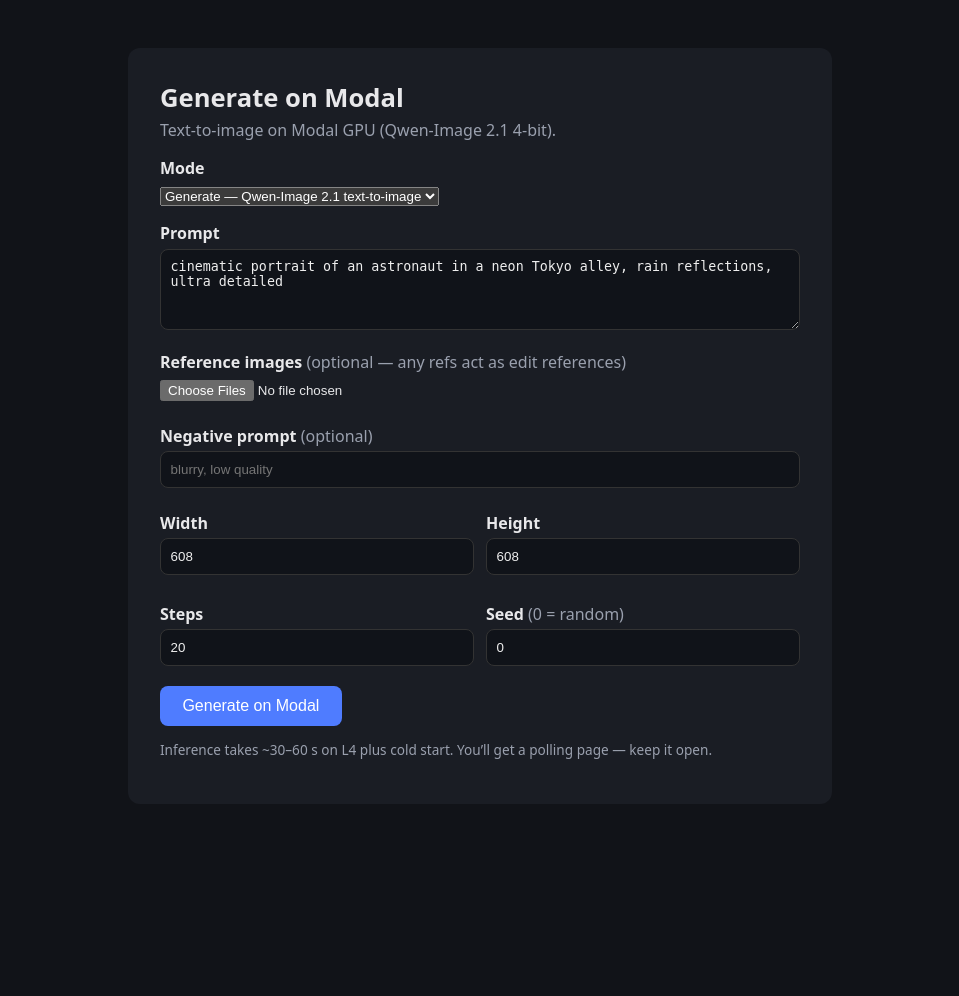
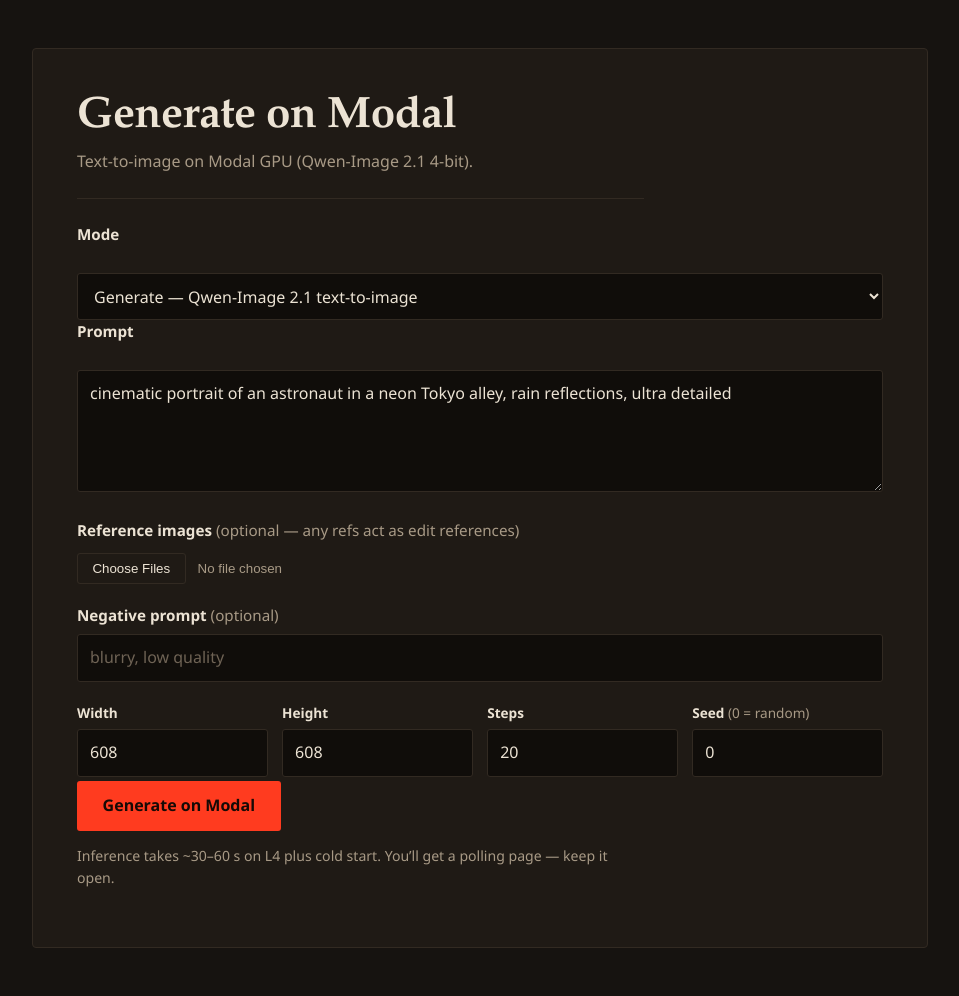
Before and after one commit to rajvermacas/runpod-setup, a FastAPI app: page / in a window 1280 px wide. Shown: the whole page, without its empty margins (160-1119 px from the left). Before the commit the page ends 759 px from the top, so only its background shows below. Run offline with FastAPI, Linux system fonts and the light colour scheme.

Commit message:
Web UI: darkroom redesign per frontend-design skill (safelight-red signal, serif display)

```diff
--- a/web/static/style.css
+++ b/web/static/style.css
@@ -1,21 +1,179 @@
-:root { color-scheme: dark; }
-body { background: #111318; color: #e8e8ea; font-family: system-ui, sans-serif; margin: 0; }
-.card { max-width: 640px; margin: 3rem auto; padding: 2rem; background: #1a1d24; border-radius: 12px; }
-h1 { margin: 0 0 .25rem; font-size: 1.6rem; }
-.sub { color: #9aa0ae; margin-top: 0; }
-label { display: block; margin: 1rem 0 .3rem; font-weight: 600; }
-.opt { font-weight: 400; color: #9aa0ae; }
-textarea, input[type=text], input[type=number] { width: 100%; box-sizing: border-box; padding: .6rem; border-radius: 8px; border: 1px solid #333; background: #101319; color: #eee; }
-input[type=file] { margin-bottom: .5rem; }
-.grid { display: grid; grid-template-columns: 1fr 1fr; gap: .75rem; margin-top: .5rem; }
-button, .btn { display: inline-block; margin-top: 1.25rem; padding: .7rem 1.4rem; border: 0; border-radius: 8px; background: #4f7cff; color: #fff; font-size: 1rem; cursor: pointer; text-decoration: none; }
-button:hover { background: #3d63cc; }
-.error { background: #3a1a1a; border: 1px solid #a33; padding: .6rem; border-radius: 8px; }
-.hint { color: #9aa0ae; font-size: .85rem; }
-code { background: #101319; padding: .1rem .35rem; border-radius: 4px; }
-img.out { width: 100%; border-radius: 8px; margin-top: 1rem; }
-.refs { display: flex; gap: .5rem; margin-top: .5rem; }
-.refs img { height: 72px; border-radius: 6px; }
-.spinner { width: 36px; height: 36px; border: 4px solid #333; border-top-color: #4f7cff; border-radius: 50%; animation: spin 1s linear infinite; margin: 1rem 0; }
+/* Darkroom console — warm photographic blacks, one safelight-red signal.
+   Single tray panel, hairline rules, serif display + grotesk UI + mono data. */
+:root {
+  color-scheme: dark;
+  --room: #161310;    /* warm black — the darkroom */
+  --tray: #1f1a15;    /* developing tray */
+  --ink: #ece3d4;     /* warm paper white */
+  --dim: #a89a86;     /* muted warm grey */
+  --line: #322a22;    /* hairlines */
+  --safe: #ff3b1f;    /* safelight red — the one bold element */
+  --safe-deep: #b3260f;
+  --field: #100d0a;
+}
+
+* { box-sizing: border-box; }
+
+body {
+  background: var(--room);
+  color: var(--ink);
+  font-family: "Avenir Next", "Segoe UI", system-ui, -apple-system, sans-serif;
+  font-size: 1rem;
+  line-height: 1.55;
+  margin: 0;
+  -webkit-font-smoothing: antialiased;
+}
+
+/* Single centered tray, left-aligned content, prose-width cap */
+.card {
+  max-width: 56rem;
+  margin: clamp(1rem, 4vw, 3rem) auto;
+  padding: clamp(1.25rem, 4vw, 2.75rem);
+  background: var(--tray);
+  border: 1px solid var(--line);
+  border-radius: 4px;
+}
+
+/* Serif display headline — print/photography vernacular, tight tracking */
+h1 {
+  font-family: "Iowan Old Style", "Palatino Linotype", Palatino, Georgia, serif;
+  font-weight: 600;
+  font-size: clamp(1.9rem, 4.5vw, 2.75rem);
+  letter-spacing: -0.01em;
+  line-height: 1.1;
+  margin: 0 0 0.5rem;
+  text-wrap: balance;
+}
+
+.sub {
+  color: var(--dim);
+  margin: 0 0 1.5rem;
+  max-width: 62ch;
+  padding-bottom: 1.5rem;
+  border-bottom: 1px solid var(--line);
+}
+
+/* Form rhythm: generous vertical spacing, quiet labels in sentence case */
+form > * + * { margin-top: 1.25rem; }
+
+label {
+  display: block;
+  margin: 0 0 0.4rem;
+  font-weight: 600;
+  font-size: 0.95rem;
+}
+
+.opt { font-weight: 400; color: var(--dim); }
+
+select,
+textarea,
+input[type="text"],
+input[type="number"] {
+  width: 100%;
+  padding: 0.65rem 0.75rem;
+  border: 1px solid var(--line);
+  border-radius: 3px;
+  background: var(--field);
+  color: var(--ink);
+  font: inherit;
+}
+
+textarea { min-height: 7rem; resize: vertical; line-height: 1.55; }
+
+::placeholder { color: #6f6355; }
+
+input[type="file"] { margin: 0.25rem 0 0; color: var(--dim); }
+input[type="file"]::file-selector-button {
+  font: inherit;
+  padding: 0.45rem 0.9rem;
+  margin-right: 0.75rem;
+  border: 1px solid var(--line);
+  border-radius: 3px;
+  background: transparent;
+  color: var(--ink);
+  cursor: pointer;
+}
+
+.grid {
+  display: grid;
+  grid-template-columns: repeat(4, 1fr);
+  gap: 0.9rem;
+}
+.grid label { font-size: 0.85rem; }
+
+/* The bold moment: safelight-red action */
+button,
+.btn {
+  display: inline-block;
+  margin-top: 0.25rem;
+  padding: 0.8rem 1.6rem;
+  border: 0;
+  border-radius: 3px;
+  background: var(--safe);
+  color: #160a06;
+  font: inherit;
+  font-weight: 700;
+  cursor: pointer;
+  text-decoration: none;
+}
+button:hover, .btn:hover { background: #ff5a38; }
+button:active, .btn:active { transform: translateY(1px); }
+
+/* Visible keyboard focus everywhere */
+:focus-visible {
+  outline: 2px solid var(--safe);
+  outline-offset: 2px;
+}
+
+/* Errors direct, never vague — quiet red panel, plain sentence */
+.error {
+  background: #2a1410;
+  border: 1px solid var(--safe-deep);
+  border-left: 3px solid var(--safe);
+  padding: 0.7rem 0.9rem;
+  border-radius: 0 3px 3px 0;
+}
+
+.hint { color: var(--dim); font-size: 0.88rem; max-width: 70ch; }
+
+code {
+  font-family: ui-monospace, "SF Mono", Menlo, Consolas, monospace;
+  font-size: 0.88em;
+  background: var(--field);
+  border: 1px solid var(--line);
+  padding: 0.1rem 0.4rem;
+  border-radius: 3px;
+}
+
+a { color: var(--ink); text-decoration-color: var(--safe); text-underline-offset: 3px; }
+
+/* Result: image is the hero, full tray width */
+img.out { width: 100%; border: 1px solid var(--line); border-radius: 2px; margin-top: 1.25rem; }
+
+.refs { display: flex; gap: 0.6rem; margin-top: 0.75rem; flex-wrap: wrap; }
+.refs img { height: 76px; border: 1px solid var(--line); border-radius: 2px; }
+
+details { margin-top: 1.5rem; border-top: 1px solid var(--line); padding-top: 1rem; }
+summary { cursor: pointer; color: var(--dim); }
+details ul { color: var(--dim); }
+
+/* Functional motion only: the waiting spinner answers "still working?" */
+.spinner {
+  width: 40px;
+  height: 40px;
+  border: 3px solid var(--line);
+  border-top-color: var(--safe);
+  border-radius: 50%;
+  animation: spin 1s linear infinite;
+  margin: 1.25rem 0;
+}
 @keyframes spin { to { transform: rotate(360deg); } }
-a { color: #8fb0ff; }
+
+@media (max-width: 560px) {
+  .grid { grid-template-columns: 1fr 1fr; }
+}
+
+@media (prefers-reduced-motion: reduce) {
+  .spinner { animation: none; border-top-color: var(--line); border-right-color: var(--safe); }
+  *, *::before, *::after { transition: none !important; }
+}
```
